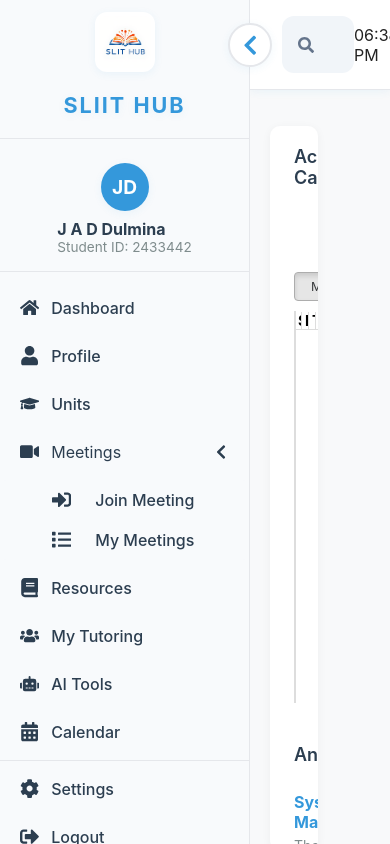
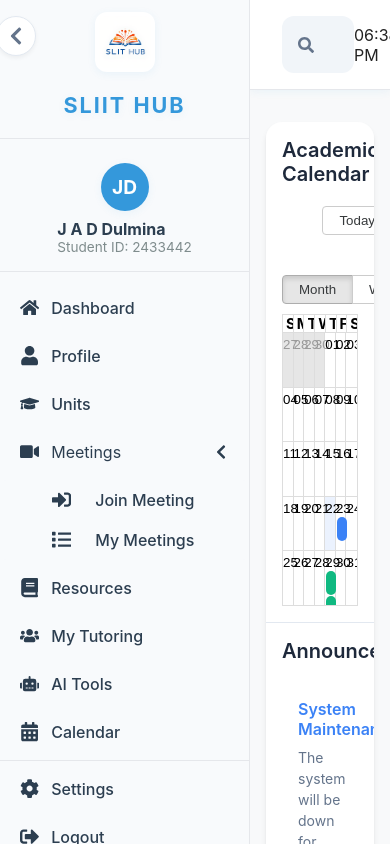
Before and after one commit to J-A-D-Dulmina/SLIIT-HUB, a React (Create React App) app in the folder client/: page / in a window 390 px wide. Built offline with nearby package versions, Linux system fonts and the light colour scheme.

Commit message:
style bugs fixed

```diff
--- a/client/src/modules/user/components/LandingPage.jsx
+++ b/client/src/modules/user/components/LandingPage.jsx
@@ -31,14 +31,6 @@ const ANNOUNCEMENTS = [
   {
     title: 'New Course: Data Science',
     message: 'Enrollments are open for the new Data Science course.'
-  },
-  {
-    title: 'Career Fair',
-    message: 'Join the annual career fair on June 10th for job opportunities.'
-  },
-  {
-    title: 'Feedback Survey',
-    message: 'Please complete the student feedback survey by next Friday.'
   }
 ];
 
@@ -64,19 +56,18 @@ const get29thDate = () => {
   return date;
 };
 
-// Dummy scheduled meetings data (all for tomorrow)
+// Dummy scheduled meetings data
 const MY_SCHEDULED_MEETINGS = [
   {
     id: 1,
     topic: 'Group Project Discussion',
-    start: getTomorrowAt(10, 0), // Tomorrow at 10:00
+    start: getTomorrowAt(10, 0),
     link: 'https://meet.sliit-hub.com/meeting/1',
   }
 ];
 
-// Get module details (this would come from your actual data)
+// Get module details
 const getModuleDetails = (meetingId) => {
-  // This is dummy data - replace with actual data from your backend
   const moduleDetails = {
     1: {
       year: 'Year 2',
@@ -103,22 +94,22 @@ const LandingPage = () => {
   const navigate = useNavigate();
 
   useEffect(() => {
-    // Add scheduled meetings (your own meetings) as blue events
+    // Add scheduled meetings
     const calendarEvents = MY_SCHEDULED_MEETINGS.map(m => ({
       id: m.id,
       title: m.topic,
       start: m.start,
-      end: new Date(m.start.getTime() + 60 * 60000), // 1 hour duration
+      end: new Date(m.start.getTime() + 60 * 60000),
       allDay: false,
       resource: { isScheduledMeeting: true },
     }));
 
-    // Add only two upcoming meetings on the 29th
+    // Add upcoming meetings
     const upcomingMeetings = [
       {
         id: 101,
         title: 'Research Discussion',
-        start: getDateAt(get29thDate(), 10, 30), // 29th at 10:30
+        start: getDateAt(get29thDate(), 10, 30),
         end: new Date(getDateAt(get29thDate(), 10, 30).getTime() + 60 * 60000),
         allDay: false,
         resource: { isUpcomingMeeting: true },
@@ -126,7 +117,7 @@ const LandingPage = () => {
       {
         id: 102,
         title: 'Group Study Session',
-        start: getDateAt(get29thDate(), 14, 0), // 29th at 14:00
+        start: getDateAt(get29thDate(), 14, 0),
         end: new Date(getDateAt(get29thDate(), 14, 0).getTime() + 90 * 60000),
         allDay: false,
         resource: { isUpcomingMeeting: true },
@@ -134,7 +125,7 @@ const LandingPage = () => {
     ];
 
     setEvents([...calendarEvents, ...upcomingMeetings]);
-    // Update current time every minute
+
     const timer = setInterval(() => {
       setCurrentTime(new Date());
     }, 60000);
@@ -145,22 +136,19 @@ const LandingPage = () => {
     alert(`Event: ${event.title}`);
   };
 
-  const displayedAnnouncements = showAllAnnouncements ? ANNOUNCEMENTS : ANNOUNCEMENTS.slice(0, 5);
+  const displayedAnnouncements = showAllAnnouncements ? ANNOUNCEMENTS : ANNOUNCEMENTS.slice(0, 3);
 
-  // Helper to check if meeting can be started (within 15 min before start)
   const canStartMeeting = (meeting) => {
     const now = new Date();
     const start = new Date(meeting.start);
-    const diff = (start - now) / 60000; // minutes
-    return diff <= 15 && diff >= -120; // allow up to 2 hours after start
+    const diff = (start - now) / 60000;
+    return diff <= 15 && diff >= -120;
   };
 
-  // Format date/time
   const formatMeetingTime = (date) => {
     return moment(date).format('MMM D, YYYY [at] HH:mm');
   };
 
-  // Confirm start meeting
   const handleStartMeeting = (meeting) => {
     setMeetingToStart(meeting);
     setShowConfirm(true);
@@ -177,7 +165,6 @@ const LandingPage = () => {
     setMeetingToStart(null);
   };
 
-  // Get only the next scheduled meeting
   const nextScheduledMeeting = MY_SCHEDULED_MEETINGS
     .sort((a, b) => new Date(a.start) - new Date(b.start))[0];
 
@@ -209,32 +196,9 @@ const LandingPage = () => {
                   endAccessor="end"
                   style={{ height: 500 }}
                   onSelectEvent={handleSelectEvent}
-                  eventPropGetter={(event) => {
-                    if (event.resource?.isScheduledMeeting) {
-                      // Your own scheduled meetings in blue
-                      return {
-                        className: 'scheduled-meeting',
-                        style: {
-                          backgroundColor: '#3498db',
-                          color: '#fff',
-                          borderRadius: 6,
-                          border: 'none'
-                        }
-                      };
-                    } else if (event.resource?.isUpcomingMeeting) {
-                      // Others' upcoming meetings in green
-                      return {
-                        className: 'upcoming-meeting',
-                        style: {
-                          backgroundColor: '#2ecc71',
-                          color: '#fff',
-                          borderRadius: 6,
-                          border: 'none'
-                        }
-                      };
-                    }
-                    return {};
-                  }}
+                  eventPropGetter={(event) => ({
+                    className: event.resource?.isScheduledMeeting ? 'scheduled-meeting' : 'upcoming-meeting'
+                  })}
                 />
               </div>
               <div className="announcements">
@@ -245,8 +209,11 @@ const LandingPage = () => {
                     <p>{a.message}</p>
                   </div>
                 ))}
-                {ANNOUNCEMENTS.length > 5 && (
-                  <button className="view-all-announcements-btn" onClick={() => setShowAllAnnouncements(v => !v)}>
+                {ANNOUNCEMENTS.length > 3 && (
+                  <button
+                    className="view-all-announcements-btn"
+                    onClick={() => setShowAllAnnouncements(v => !v)}
+                  >
                     {showAllAnnouncements ? 'Show Less' : 'View All'}
                   </button>
                 )}
@@ -260,7 +227,12 @@ const LandingPage = () => {
               {!nextScheduledMeeting ? (
                 <>
                   <div className="no-meetings">No scheduled meetings</div>
-                  <button className="action-btn" onClick={() => navigate('/my-meetings')}>Schedule Meeting</button>
+                  <button
+                    className="action-btn"
+                    onClick={() => navigate('/my-meetings')}
+                  >
+                    Schedule Meeting
+                  </button>
                 </>
               ) : (
                 <>
@@ -290,14 +262,17 @@ const LandingPage = () => {
                         </button>
                       </div>
                       <div className="meeting-link">
-                        <FaLink style={{ marginRight: 4 }} />
+                        <FaLink />
                         <a href={nextScheduledMeeting.link} target="_blank" rel="noopener noreferrer">
                           {nextScheduledMeeting.link}
                         </a>
                       </div>
                     </div>
                   </div>
-                  <button className="view-all-meetings-btn" onClick={() => navigate('/my-meetings')}>
+                  <button
+                    className="view-all-meetings-btn"
+                    onClick={() => navigate('/my-meetings')}
+                  >
                     View All My Scheduled Meetings
                   </button>
                 </>
@@ -309,8 +284,12 @@ const LandingPage = () => {
                   <h4>Start Meeting</h4>
                   <p>Are you sure you want to start the meeting "{meetingToStart.topic}"?</p>
                   <div className="meeting-confirm-actions">
-                    <button className="action-btn" onClick={confirmStartMeeting}>Yes, Start</button>
-                    <button className="action-btn" onClick={cancelStartMeeting}>Cancel</button>
+                    <button className="action-btn" onClick={confirmStartMeeting}>
+                      Yes, Start
+                    </button>
+                    <button className="action-btn" onClick={cancelStartMeeting}>
+                      Cancel
+                    </button>
                   </div>
                 </div>
               </div>
--- a/client/src/styles/LandingPage.css
+++ b/client/src/styles/LandingPage.css
@@ -2,7 +2,7 @@
   display: flex;
   height: 100vh;
   overflow: hidden;
-  background-color: #f5f7fa;
+  background-color: #f8fafc;
   position: relative;
 }
 
@@ -11,48 +11,50 @@
   display: flex;
   flex-direction: column;
   overflow: hidden;
+  margin-left: 0;
+  transition: margin-left 0.2s ease;
+}
+
+.side-menu.collapsed ~ .main-content {
+  margin-left: 0;
 }
 
 .content-container {
   display: flex;
   flex: 1;
   padding: 20px;
+  gap: 20px;
   overflow: auto;
+  height: calc(100vh - 64px);
 }
 
 .main-column {
-  flex: 3 1 0;
+  flex: 3;
   min-width: 0;
   display: flex;
   flex-direction: column;
-  width: 0;
-  padding-right: 15px;
-
-
 }
 
 .main-card {
-  width: 100%;
-  height: calc(100vh - 120px);
   background: #fff;
-  border-radius: 10px;
-  box-shadow: 0 2px 10px rgba(0,0,0,0.05);
+  border-radius: 16px;
+  box-shadow: 0 4px 6px -1px rgba(0, 0, 0, 0.1), 0 2px 4px -1px rgba(0, 0, 0, 0.06);
   display: flex;
   flex-direction: column;
   overflow-y: auto;
-  box-sizing: border-box;
-  padding: 0 24px 0 24px;
+  height: 100%;
 }
 
 .calendar-section {
-  width: 100%;
-  box-sizing: border-box;
-  background: none;
-  box-shadow: none;
-  border-radius: 0;
-  margin: 0;
-  padding: 20px 0 20px 0;
-  border-bottom: 1px solid #e5e7eb;
+  padding: 24px;
+  border-bottom: 1px solid #e2e8f0;
+}
+
+.calendar-section h3 {
+  color: #1e293b;
+  margin-bottom: 20px;
+  font-weight: 600;
+  font-size: 1.25rem;
 }
 
 .sidebar-section {
@@ -61,167 +63,175 @@
   flex-direction: column;
   gap: 20px;
   min-width: 300px;
-}
-
-.calendar-section h3,
-.quick-actions h3 {
-  color: #2c3e50;
-  margin-bottom: 15px;
-  font-weight: 600;
-  font-size: 18px;
+  max-width: 400px;
 }
 
 /* Calendar customization */
 .rbc-calendar {
   font-family: 'Inter', sans-serif;
+  height: 500px !important;
 }
 
-/* Style for your own scheduled meetings */
 .rbc-event.scheduled-meeting {
-  background-color: #3498db !important;
-  border-color: #2980b9 !important;
+  background-color: #3b82f6 !important;
+  border-color: #2563eb !important;
   font-weight: 500;
 }
 
 .rbc-event.scheduled-meeting:hover {
-  background-color: #2980b9 !important;
+  background-color: #2563eb !important;
 }
 
-/* Style for others' upcoming meetings */
 .rbc-event.upcoming-meeting {
-  background-color: #2ecc71 !important;
-  border-color: #27ae60 !important;
+  background-color: #10b981 !important;
+  border-color: #059669 !important;
   font-weight: 500;
 }
 
 .rbc-event.upcoming-meeting:hover {
-  background-color: #27ae60 !important;
+  background-color: #059669 !important;
 }
 
 .rbc-today {
-  background-color: rgba(52, 152, 219, 0.1);
-}
-
-/* Quick Actions */
-.quick-actions {
-  background-color: #ffffff;
-  border-radius: 10px;
-  box-shadow: 0 2px 10px rgba(0, 0, 0, 0.05);
-  padding: 20px;
-}
-
-.action-btn {
-  display: block;
-  width: 100%;
-  padding: 12px;
-  margin-bottom: 10px;
-  background-color: #3498db !important;
-  color: white;
-  border: none;
-  border-radius: 6px;
-  font-size: 14px;
-  font-weight: 500;
-  cursor: pointer;
-  transition: background-color 0.3s;
-}
-
-.action-btn:hover {
-  background-color: #2980b9 !important;
-}
-
-.action-btn:last-child {
-  margin-bottom: 0;
+  background-color: rgba(59, 130, 246, 0.1);
 }
 
 /* Announcements */
 .announcements {
-  width: 100%;
-  box-sizing: border-box;
-  background: none;
-  box-shadow: none;
-  border-radius: 0;
-  margin: 0;
-  padding: 20px 0 20px 0;
+  padding: 24px;
 }
 
 .announcements h3 {
-  color: #2c3e50;
-  margin-bottom: 15px;
+  color: #1e293b;
+  margin-bottom: 20px;
   font-weight: 600;
-  font-size: 18px;
+  font-size: 1.25rem;
 }
 
 .announcement-item {
-  padding: 12px 0;
-  border-bottom: 1px solid #eee;
-  transition: background 0.2s;
+  padding: 16px;
+  border-bottom: 1px solid #e2e8f0;
+  transition: background-color 0.2s ease;
 }
 
 .announcement-item:last-child {
   border-bottom: none;
 }
 
+.announcement-item:hover {
+  background-color: #f8fafc;
+}
+
 .announcement-item h4 {
-  font-size: 16px;
-  margin-bottom: 5px;
-  color: #3498db;
+  font-size: 1rem;
+  margin-bottom: 8px;
+  color: #3b82f6;
+  font-weight: 600;
 }
 
 .announcement-item p {
-  font-size: 14px;
-  color: #7f8c8d;
+  font-size: 0.875rem;
+  color: #64748b;
   margin: 0;
+  line-height: 1.5;
 }
 
 .view-all-announcements-btn {
   display: block;
-  margin: 18px auto 0 auto;
-  background: #eaf6fb;
-  color: #3498db;
+  margin: 20px auto 0;
+  background: #f1f5f9;
+  color: #3b82f6;
   border: none;
-  border-radius: 4px;
-  padding: 8px 24px;
-  font-size: 1rem;
+  border-radius: 8px;
+  padding: 10px 24px;
+  font-size: 0.875rem;
   font-weight: 500;
   cursor: pointer;
-  transition: background 0.2s, color 0.2s;
+  transition: all 0.2s ease;
 }
 
 .view-all-announcements-btn:hover {
-  background: #d0eaf7;
-  color: #217dbb;
+  background: #e2e8f0;
+  color: #2563eb;
 }
 
+/* Sidebar Toggle Button */
 .sidebar-toggle-btn-wrapper {
-  position: absolute;
+  position: fixed;
   left: 250px;
-  top: 23px;
-  z-index: 10;
-  transition: left 0.2s, top 0.2s;
+  top: 16px;
+  z-index: 100;
+  transition: left 0.2s ease;
 }
+
 .side-menu.collapsed ~ .main-content .sidebar-toggle-btn-wrapper {
   left: 70px;
 }
+
 .sidebar-toggle-btn {
-  width: 44px;
-  height: 44px;
+  width: 40px;
+  height: 40px;
   border-radius: 50%;
   background: #fff;
-  border: 2px solid #e5e7eb;
-  box-shadow: 0 2px 8px rgba(52, 152, 219, 0.07);
+  border: 1px solid #e2e8f0;
+  box-shadow: 0 2px 4px rgba(0, 0, 0, 0.05);
   display: flex;
   align-items: center;
   justify-content: center;
-  font-size: 1.4rem;
-  color: #3498db;
+  font-size: 1.25rem;
+  color: #64748b;
   cursor: pointer;
+  transition: all 0.2s ease;
   position: relative;
-  left: -22px;
-  transition: background 0.2s, color 0.2s, left 0.2s;
+  left: -20px;
 }
+
 .sidebar-toggle-btn:hover {
-  background: #eaf6fb;
-  color: #217dbb;
+  background: #f1f5f9;
+  color: #3b82f6;
+  border-color: #cbd5e1;
+}
+
+/* Quick Actions */
+.quick-actions {
+  background: #fff;
+  border-radius: 16px;
+  box-shadow: 0 4px 6px -1px rgba(0, 0, 0, 0.1), 0 2px 4px -1px rgba(0, 0, 0, 0.06);
+  padding: 24px;
+}
+
+.quick-actions h3 {
+  color: #1e293b;
+  margin-bottom: 20px;
+  font-weight: 600;
+  font-size: 1.25rem;
+}
+
+.action-btn {
+  display: flex;
+  align-items: center;
+  justify-content: center;
+  gap: 0.5rem;
+  width: 100%;
+  padding: 12px;
+  margin-bottom: 12px;
+  background-color: #3b82f6 !important;
+  color: white;
+  border: none;
+  border-radius: 8px;
+  font-size: 0.875rem;
+  font-weight: 500;
+  cursor: pointer;
+  transition: all 0.2s ease;
+}
+
+.action-btn:hover {
+  background-color: #2563eb !important;
+  transform: translateY(-1px);
+}
+
+.action-btn:last-child {
+  margin-bottom: 0;
 }
 
 /* Strictly scoped styles for My Scheduled Meetings */
@@ -652,31 +662,52 @@
   font-size: 0.8rem;
 }
 
+@media (max-width: 1024px) {
+  .content-container {
+    flex-direction: column;
+  }
+
+  .sidebar-section {
+    max-width: none;
+  }
+
+  .main-column {
+    flex: none;
+  }
+
+  .main-card {
+    height: auto;
+    min-height: 500px;
+  }
+}
+
 @media (max-width: 768px) {
-  .upcoming-meetings-section {
+  .main-content {
+    margin-left: 0;
+  }
+
+  .side-menu.collapsed ~ .main-content {
+    margin-left: 0;
+  }
+
+  .sidebar-toggle-btn-wrapper {
+    left: 16px;
+  }
+
+  .side-menu.collapsed ~ .main-content .sidebar-toggle-btn-wrapper {
+    left: 16px;
+  }
+
+  .content-container {
     padding: 16px;
   }
 
-  .upcoming-meetings-section .meeting-item {
-    padding: 12px;
+  .calendar-section,
+  .announcements {
+    padding: 16px;
   }
 
-  .upcoming-meetings-section .meeting-title {
-    font-size: 0.95rem;
-  }
-
-  .upcoming-meetings-section .meeting-meta {
-    font-size: 0.8rem;
-  }
-
-  .upcoming-meetings-section .meeting-time {
-    font-size: 0.85rem;
-  }
-
-  .upcoming-meetings-section .join-meeting-btn {
-    padding: 4px 10px;
-    font-size: 0.8rem;
-    height: 26px;
-    min-width: 70px;
+  .rbc-calendar {
+    height: 400px !important;
   }
 }
```
Also changed, not shown: client/src/modules/user/components/ProfilePage.jsx (+4 -8 lines), client/src/styles/ProfilePage.css (+96 -48 lines).
